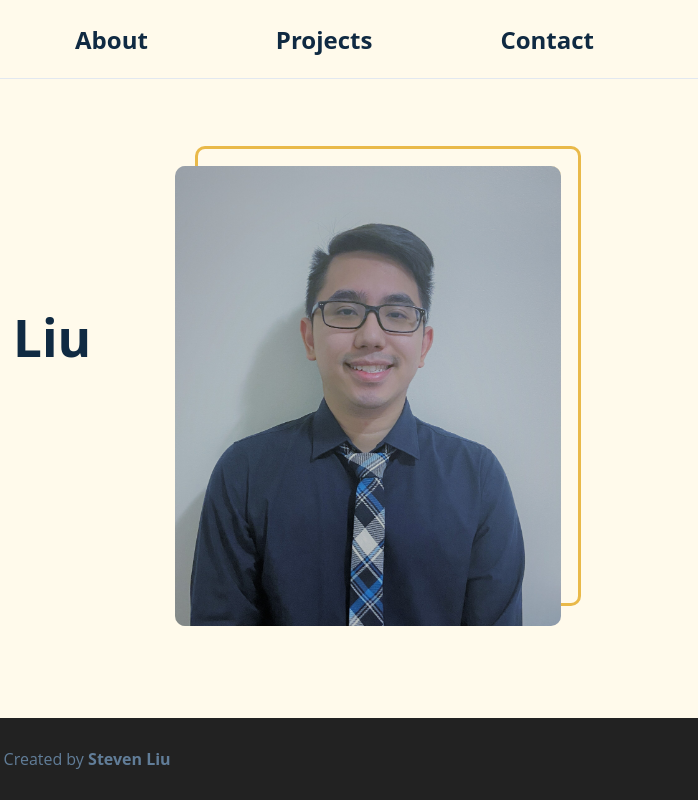
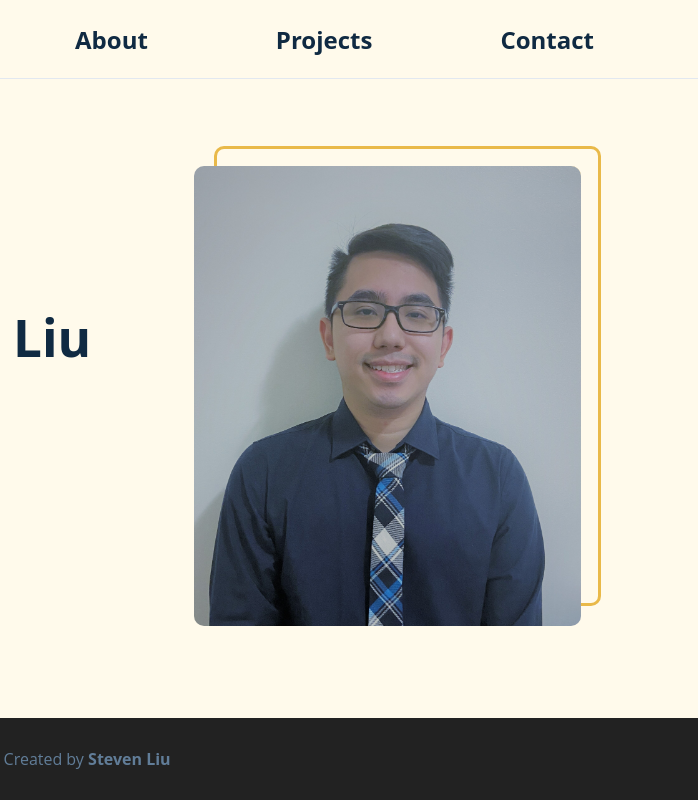
Before and after one commit to stevenliu595/PersonalPortfolio, a plain HTML site: page index.html in a window 1280 px wide. Shown: the full height of the page, 582-1280 px from the left. Drawn offline with Linux system fonts and the light colour scheme.

Commit message:
margin pfp

```diff
--- a/styles.css
+++ b/styles.css
@@ -206,7 +206,7 @@ a {
     rgb(233, 185, 73) 20px -20px;
 
   height: 460px;
-  margin: 0px 5%;
+  margin: 0px 10%;
 }
 
 .about-container,
```
